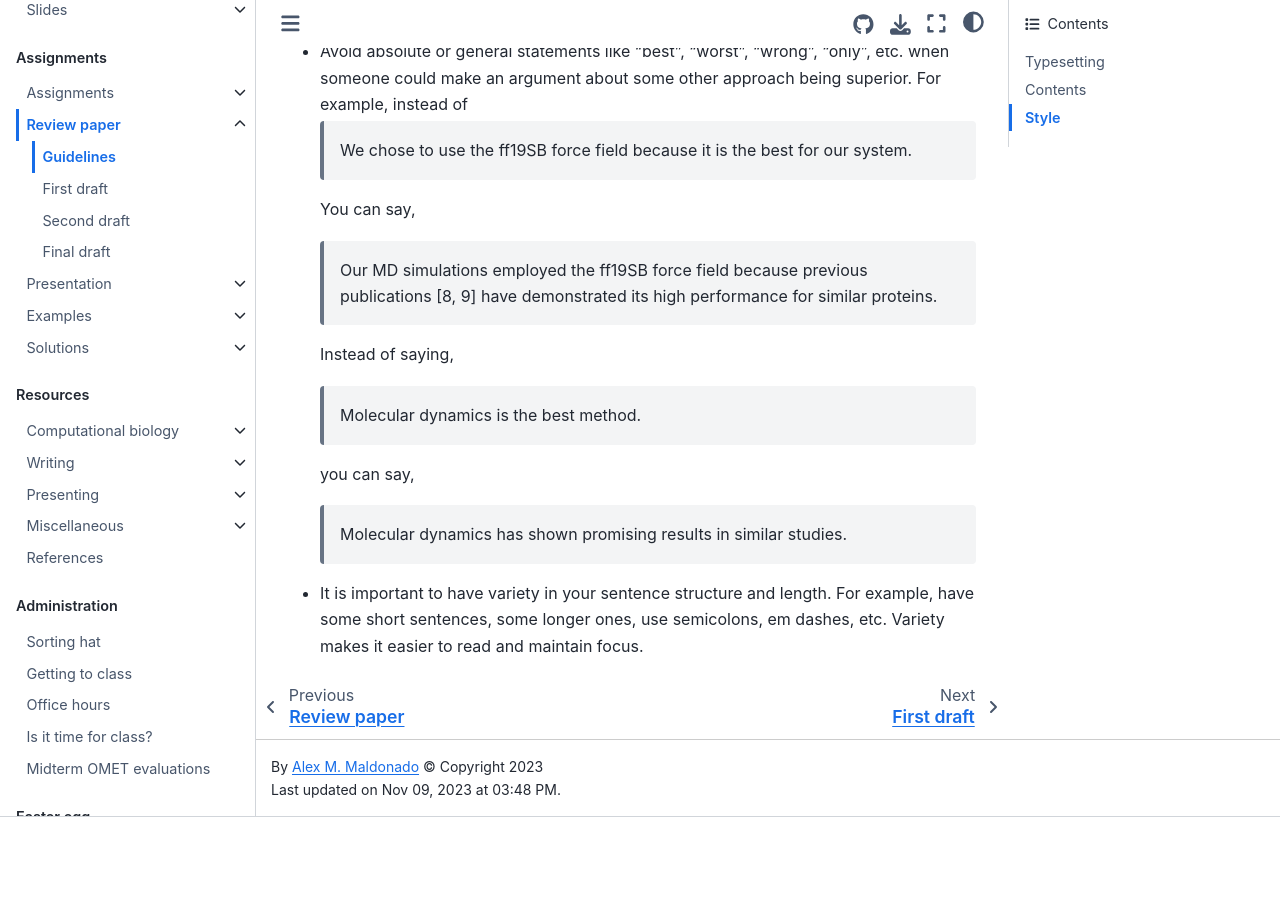
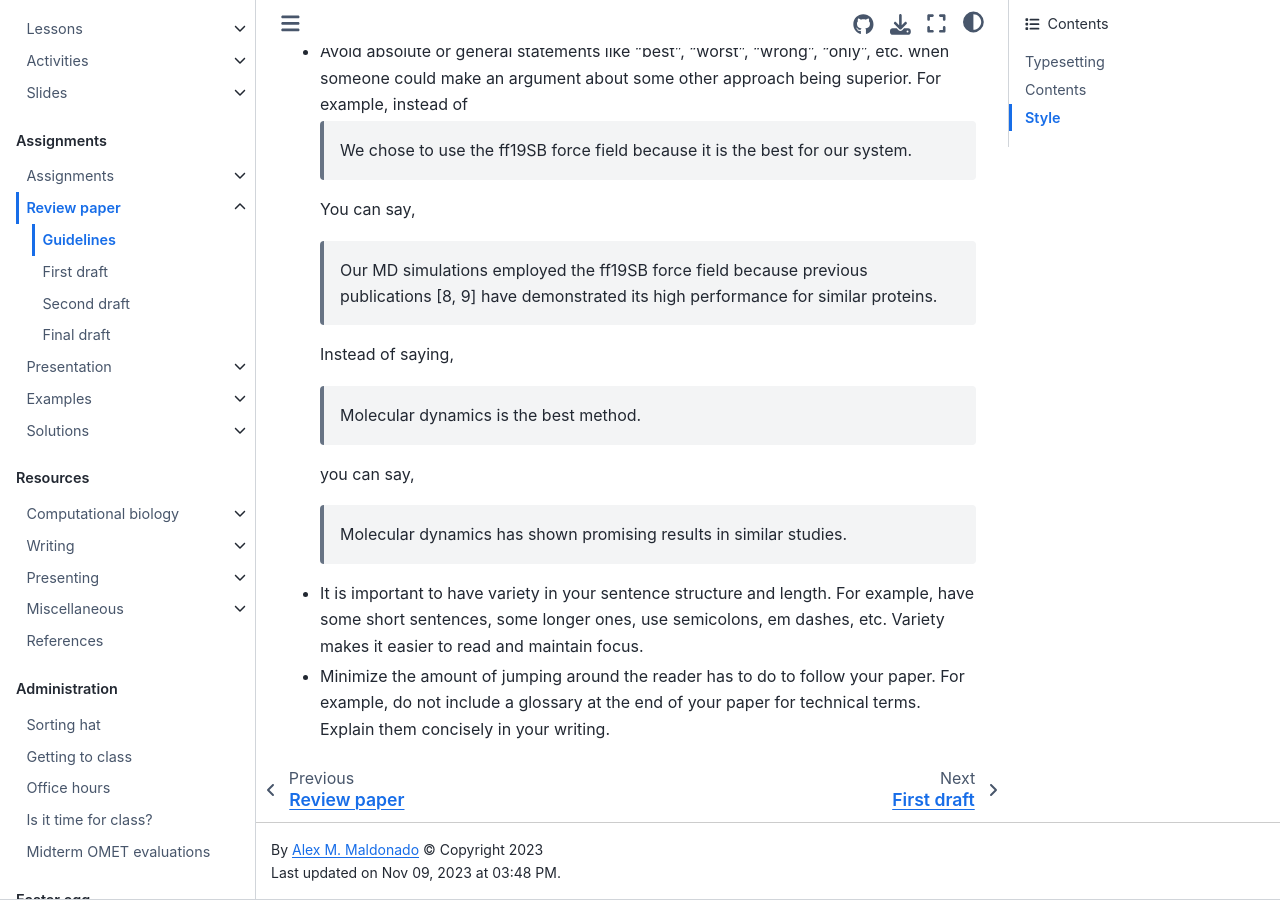
Before and after one commit to oasci/pitt-biosc1630-2023f, a Jupyter Book: the page built from book/assignments/paper/guidelines.md, in a window 1280 px wide and 900 px high, scrolled down 3458 px. Built offline with Jupyter Book 1.0.4 settings and Sphinx 7.4.7 and the Sphinx Book theme 1.1.4, drawn with Linux system fonts in a browser that asks for light colours; pages that are not in the unit, such as notebooks, are missing from menus; before the commit the page ends 4275 px from its top, so only the background shows below that.

Commit message:
Add in some explanations

```diff
--- a/book/assignments/paper/guidelines.md
+++ b/book/assignments/paper/guidelines.md
@@ -129,3 +129,6 @@ This is a work in progress.
 - It is important to have variety in your sentence structure and length.
   For example, have some short sentences, some longer ones, use semicolons, em dashes, etc.
   Variety makes it easier to read and maintain focus.
+- Minimize the amount of jumping around the reader has to do to follow your paper.
+  For example, do not include a glossary at the end of your paper for technical terms.
+  Explain them concisely in your writing.
```
Also changed, not shown: book/resources/writing/annotation-format.md (+3 -1 lines).
